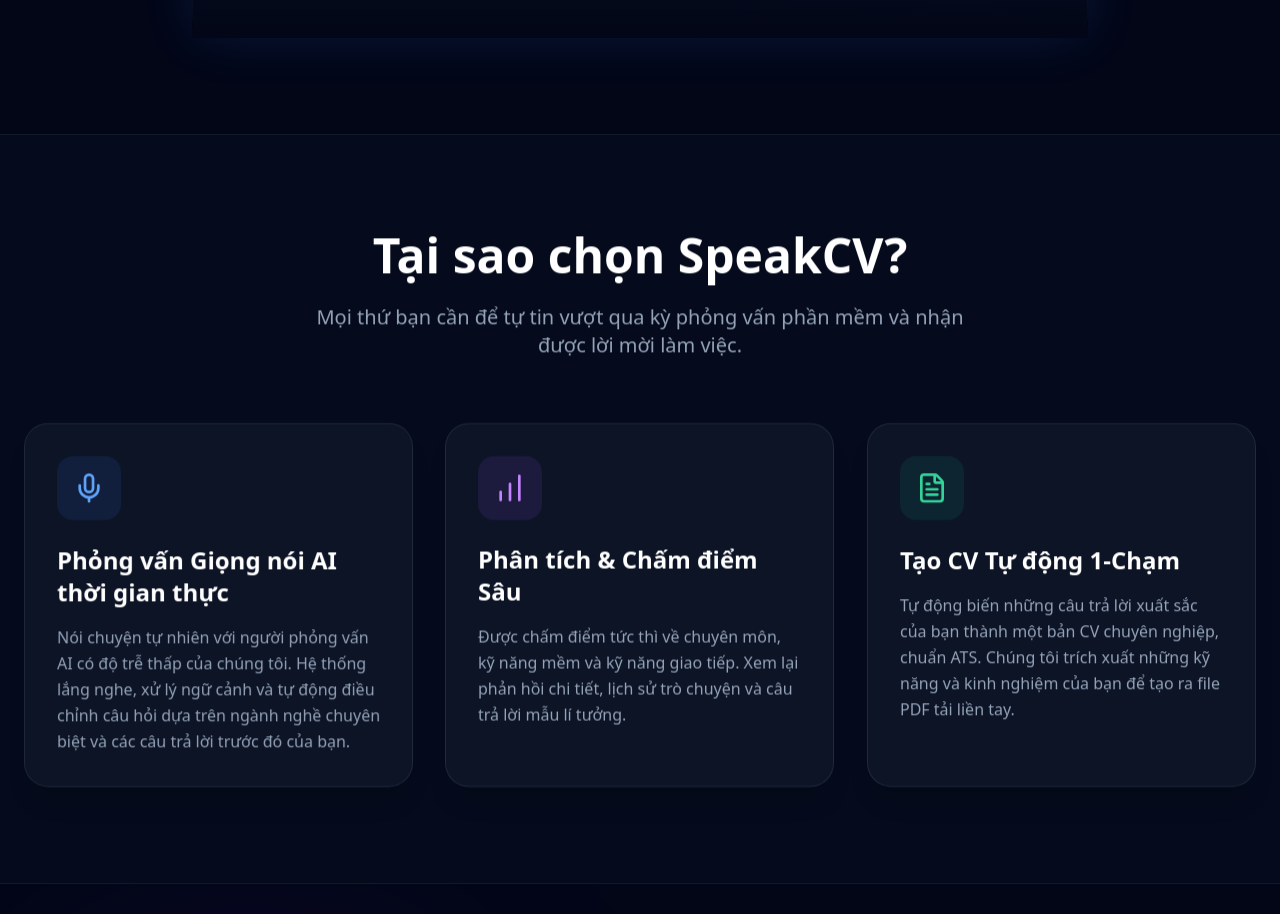
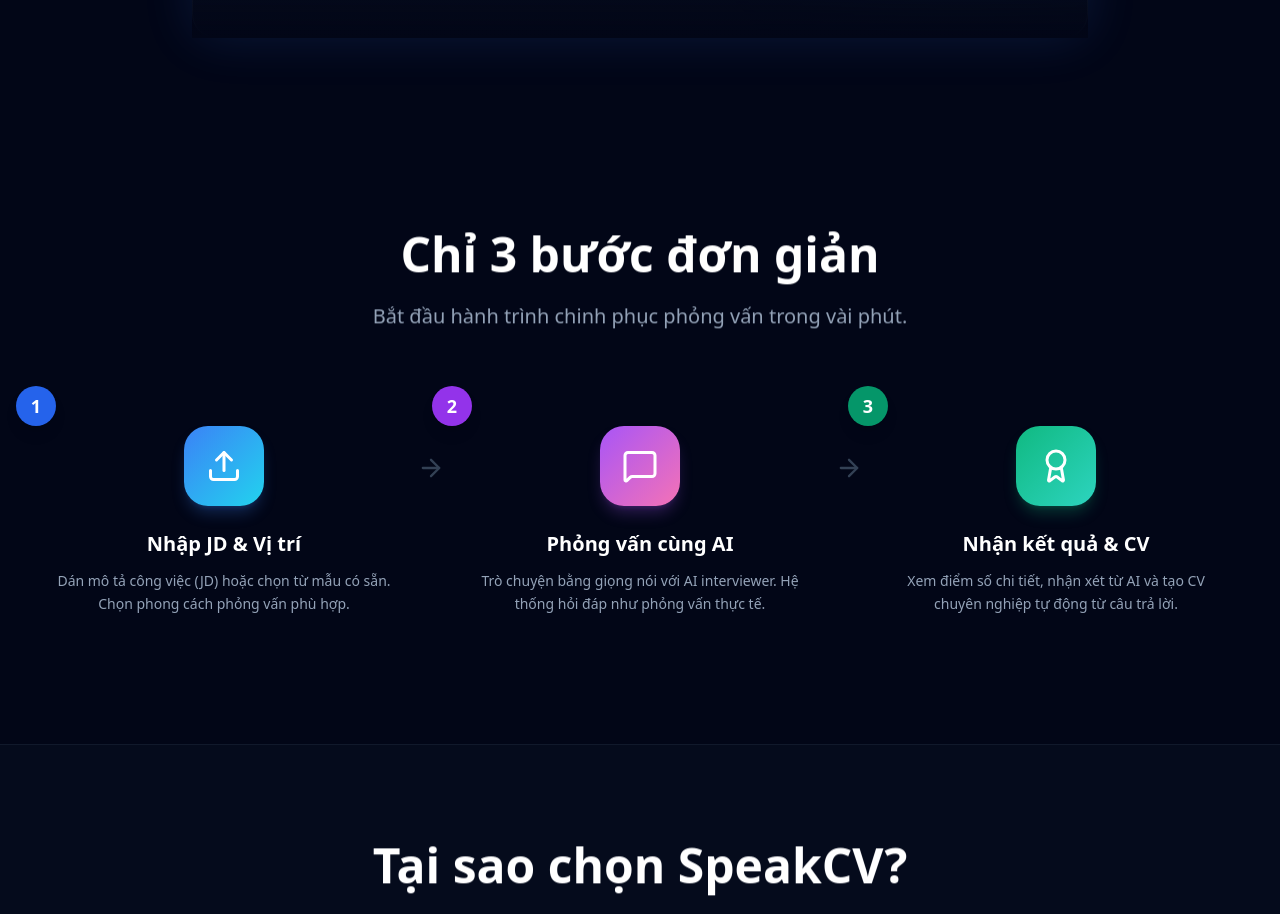
Before and after one commit to thanhheo7749-ui/SpeakCV, a Next.js app in the folder src/frontend/: page / in a window 1280 px wide. Shown: the part 980-1894 px from the top of the page. Built offline with nearby package versions, Linux system fonts and the light colour scheme; no server answers.

Commit message:
feat: add How It Works section to landing page

```diff
--- a/src/frontend/app/page.tsx
+++ b/src/frontend/app/page.tsx
@@ -20,6 +20,10 @@
   PlayCircle,
   CheckCircle2,
   Sparkles,
+  Upload,
+  MessageSquare,
+  Award,
+  ArrowRight,
 } from "lucide-react";
 
 function ScrollReveal({
@@ -282,6 +286,88 @@
         </div>
       </section>
 
+      {/* 2.5. HOW IT WORKS SECTION (3 Steps) */}
+      <section className="py-24 relative">
+        <div className="max-w-7xl mx-auto px-6">
+          <ScrollReveal>
+            <div className="text-center mb-16">
+              <h2 className="text-3xl sm:text-5xl font-black text-white mb-6">
+                Chỉ 3 bước đơn giản
+              </h2>
+              <p className="text-slate-400 text-lg sm:text-xl max-w-2xl mx-auto">
+                Bắt đầu hành trình chinh phục phỏng vấn trong vài phút.
+              </p>
+            </div>
+          </ScrollReveal>
+
+          <div className="grid grid-cols-1 md:grid-cols-3 gap-6 md:gap-4 relative">
+            {/* Step 1 */}
+            <ScrollReveal delay={0}>
+              <div className="relative flex flex-col items-center text-center p-8">
+                <div className="w-20 h-20 bg-gradient-to-br from-blue-500 to-cyan-400 rounded-3xl flex items-center justify-center mb-6 shadow-lg shadow-blue-500/25">
+                  <Upload className="text-white" size={36} />
+                </div>
+                <div className="absolute -top-2 -left-2 w-10 h-10 bg-blue-600 rounded-full flex items-center justify-center text-white font-black text-lg shadow-lg">
+                  1
+                </div>
+                <h3 className="text-xl font-bold text-white mb-3">
+                  Nhập JD & Vị trí
+                </h3>
+                <p className="text-slate-400 leading-relaxed text-sm">
+                  Dán mô tả công việc (JD) hoặc chọn từ mẫu có sẵn. Chọn phong cách phỏng vấn phù hợp.
+                </p>
+              </div>
+            </ScrollReveal>
+
+            {/* Arrow 1→2 (desktop only) */}
+            <div className="hidden md:flex absolute left-[33%] top-[60px] -translate-x-1/2 z-20">
+              <ArrowRight className="text-slate-700" size={28} />
+            </div>
+
+            {/* Step 2 */}
+            <ScrollReveal delay={150}>
+              <div className="relative flex flex-col items-center text-center p-8">
+                <div className="w-20 h-20 bg-gradient-to-br from-purple-500 to-pink-400 rounded-3xl flex items-center justify-center mb-6 shadow-lg shadow-purple-500/25">
+                  <MessageSquare className="text-white" size={36} />
+                </div>
+                <div className="absolute -top-2 -left-2 w-10 h-10 bg-purple-600 rounded-full flex items-center justify-center text-white font-black text-lg shadow-lg">
+                  2
+                </div>
+                <h3 className="text-xl font-bold text-white mb-3">
+                  Phỏng vấn cùng AI
+                </h3>
+                <p className="text-slate-400 leading-relaxed text-sm">
+                  Trò chuyện bằng giọng nói với AI interviewer. Hệ thống hỏi đáp như phỏng vấn thực tế.
+                </p>
+              </div>
+            </ScrollReveal>
+
+            {/* Arrow 2→3 (desktop only) */}
+            <div className="hidden md:flex absolute left-[67%] top-[60px] -translate-x-1/2 z-20">
+              <ArrowRight className="text-slate-700" size={28} />
+            </div>
+
+            {/* Step 3 */}
+            <ScrollReveal delay={300}>
+              <div className="relative flex flex-col items-center text-center p-8">
+                <div className="w-20 h-20 bg-gradient-to-br from-emerald-500 to-teal-400 rounded-3xl flex items-center justify-center mb-6 shadow-lg shadow-emerald-500/25">
+                  <Award className="text-white" size={36} />
+                </div>
+                <div className="absolute -top-2 -left-2 w-10 h-10 bg-emerald-600 rounded-full flex items-center justify-center text-white font-black text-lg shadow-lg">
+                  3
+                </div>
+                <h3 className="text-xl font-bold text-white mb-3">
+                  Nhận kết quả & CV
+                </h3>
+                <p className="text-slate-400 leading-relaxed text-sm">
+                  Xem điểm số chi tiết, nhận xét từ AI và tạo CV chuyên nghiệp tự động từ câu trả lời.
+                </p>
+              </div>
+            </ScrollReveal>
+          </div>
+        </div>
+      </section>
+
       {/* 3. FEATURES SECTION (Grid of 3 Cards) */}
       <section
         id="features"
```
